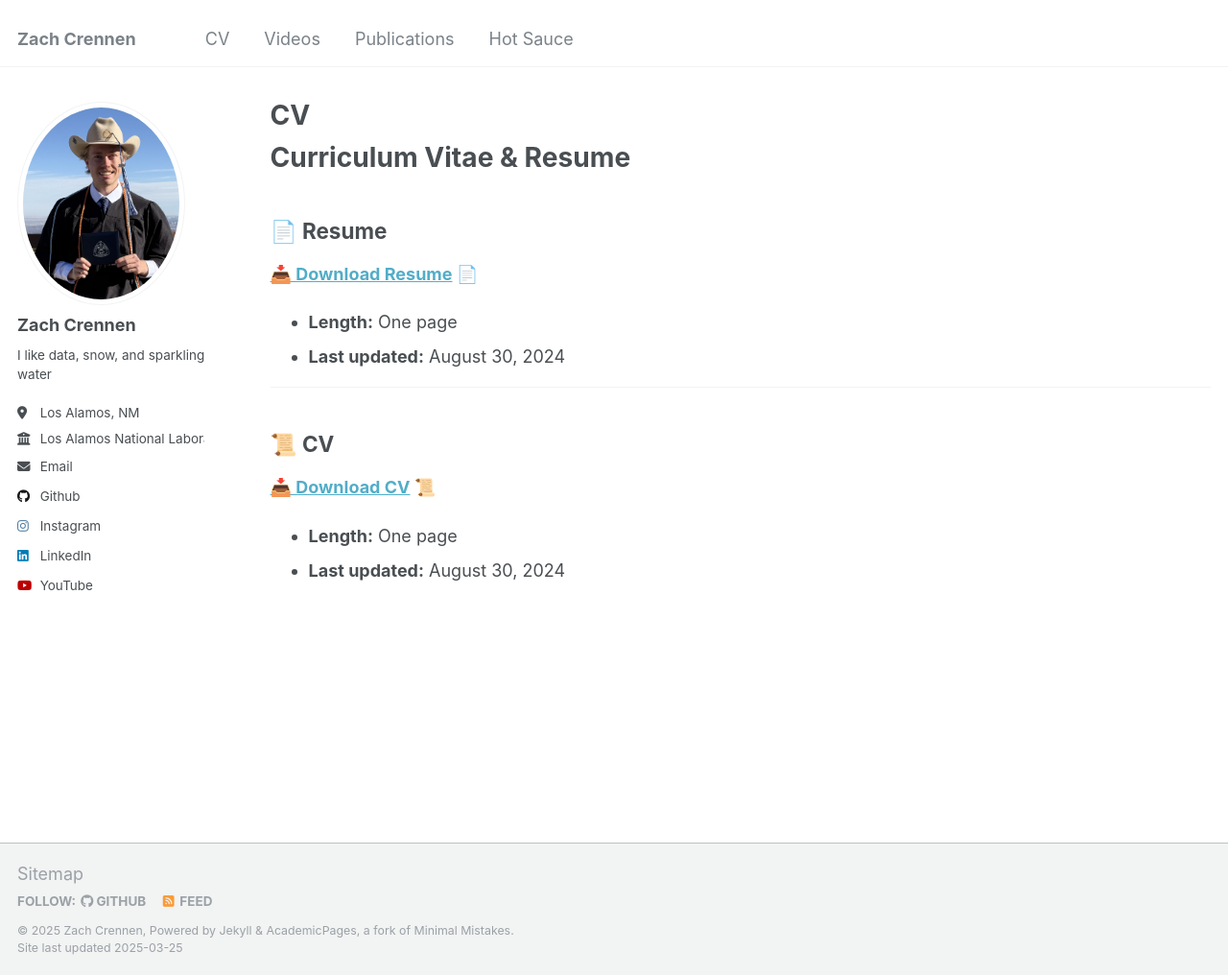
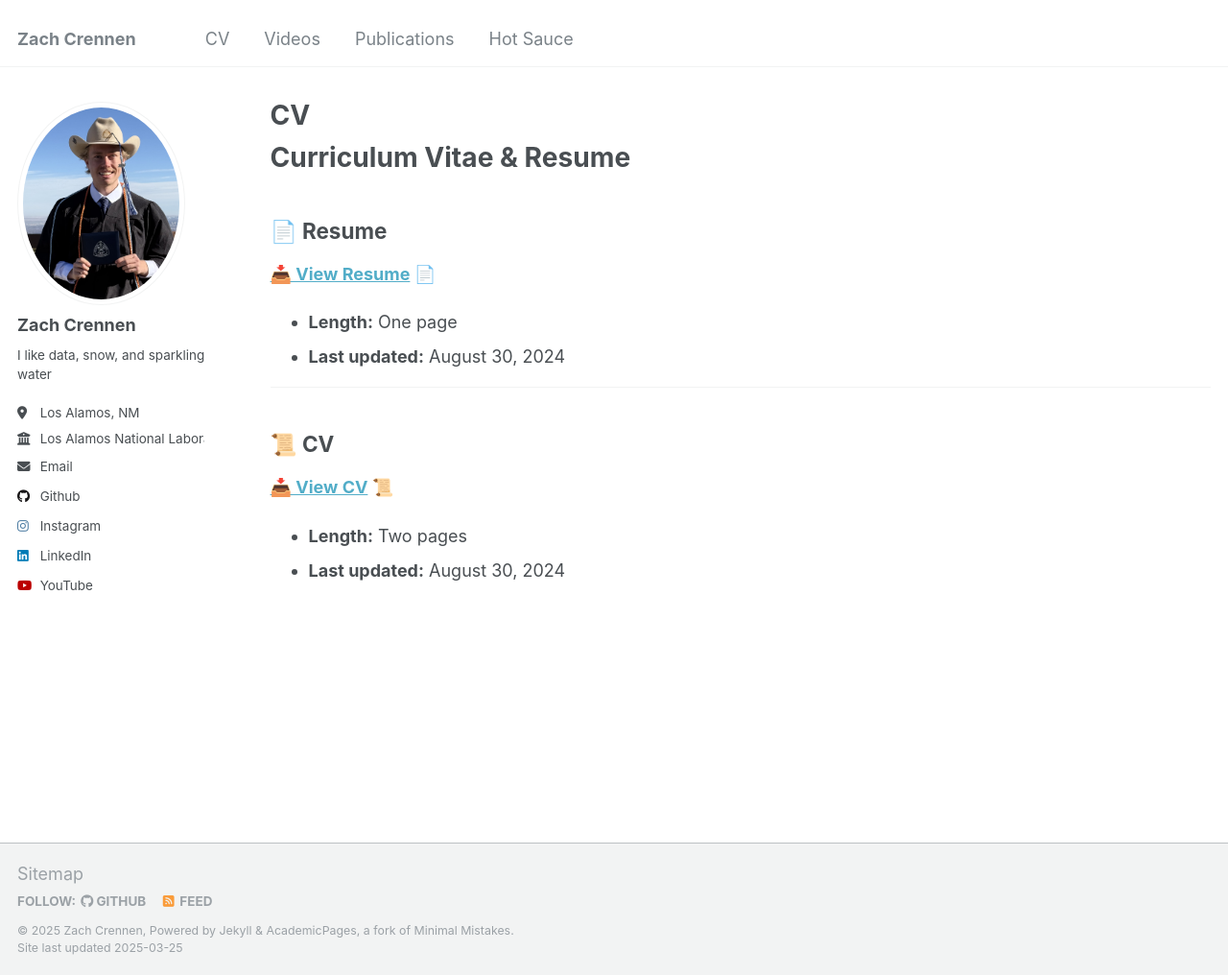
Before and after one commit to zcrennen/zcrennen.github.io, a Jekyll site: the page built from _pages/cv.md, in a window 1280 px wide and 1016 px high. Shown: the whole window at 96% size. Built offline with Jekyll 4.4.1, drawn with Linux system fonts in a browser that asks for light colours.

Commit message:
changed CV organization

```diff
--- a/_pages/cv.md
+++ b/_pages/cv.md
@@ -10,13 +10,13 @@ redirect_from:
 # Curriculum Vitae & Resume
 
 ## 📄 Resume
-**[📥 Download Resume](/assets/pdfs/resume.pdf) 📄**
+**[📥 View Resume](/assets/pdfs/resume.pdf) 📄**
 - **Length:** One page
 - **Last updated:** August 30, 2024
 
 ---
 
 ## 📜 CV
-**[📥 Download CV](/assets/pdfs/CV.pdf) 📜**
-- **Length:** One page
+**[📥 View CV](/assets/pdfs/CV.pdf) 📜**
+- **Length:** Two pages
 - **Last updated:** August 30, 2024
```
